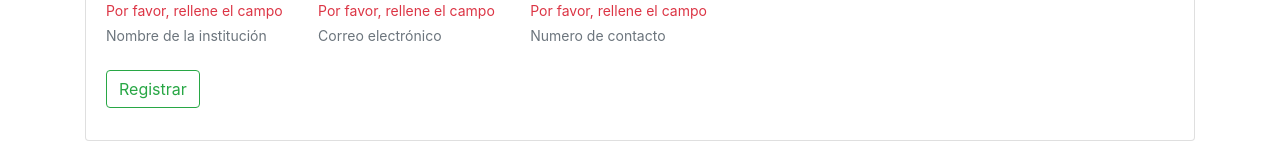
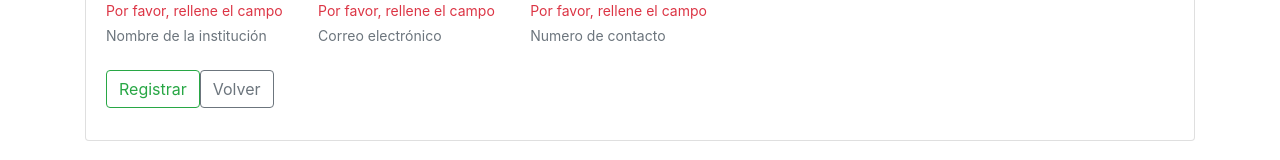
Before and after one commit to josemiguel-chvz/control-5-TBD, a Nuxt app in the folder frontend/: page /new in a window 1280 px wide. Shown: the part 160-320 px from the top of the page. Built offline with nearby package versions, Linux system fonts and the light colour scheme.

Commit message:
Boton volver en editar institución

```diff
--- a/frontend/pages/_id/edit.vue
+++ b/frontend/pages/_id/edit.vue
@@ -46,6 +46,9 @@
                     <b-col cols="12" class="pb-2">
                       <b-button type="button" size="md" @click="update" variant="outline-success">
                         Actualizar
+                      </b-button>
+                      <b-button type="button" size="md" @click="volver(institution.id)" variant="outline-secondary">
+                        Volver
                       </b-button>
                     </b-col>
                     <b-col cols="12" class="mt-1">
@@ -133,6 +136,10 @@
           console.log("error", error)
         }
       },
+      volver(event){
+        let institution_id = event;
+        this.$router.push({path: `/${institution_id}`});
+      }
     }
 }
 </script>
--- a/frontend/pages/_id/index.vue
+++ b/frontend/pages/_id/index.vue
@@ -22,6 +22,12 @@
               <b-col>
                 <b-button size="sm" v-b-toggle.sidebar-variant>Ver más</b-button>
                 <b-button size="sm"  variant="primary" @click="edit_institution(institution.id)">Editar</b-button>
+              </b-col>
+            </b-row>
+            <b-row>
+              <b-col>
+                <br>
+                <b-button size="lg"  variant="primary" @click="volver()">Volver</b-button>
               </b-col>
             </b-row>
           </b-card-text>
@@ -69,6 +75,9 @@ export default {
     edit_institution: function(event) {
       let institution_id = event;
       this.$router.push({path: institution_id+"/edit"});
+    },
+    volver(){
+      this.$router.push({path: "/"});
     }
   }
 }
--- a/frontend/pages/new.vue
+++ b/frontend/pages/new.vue
@@ -49,6 +49,9 @@
                     <b-col cols="12" class="pb-2">
                       <b-button type="button" size="md" @click="create" variant="outline-success">
                         Registrar
+                      </b-button>
+                      <b-button type="button" size="md" @click="volver()" variant="outline-secondary">
+                        Volver
                       </b-button>
                     </b-col>
                     <b-col cols="12" class="mt-1">
@@ -126,6 +129,9 @@
           console.log("error", error)
         }
       },
+      volver(){
+        this.$router.push({path: "/"});
+      },
     }
 }
 </script>
```
